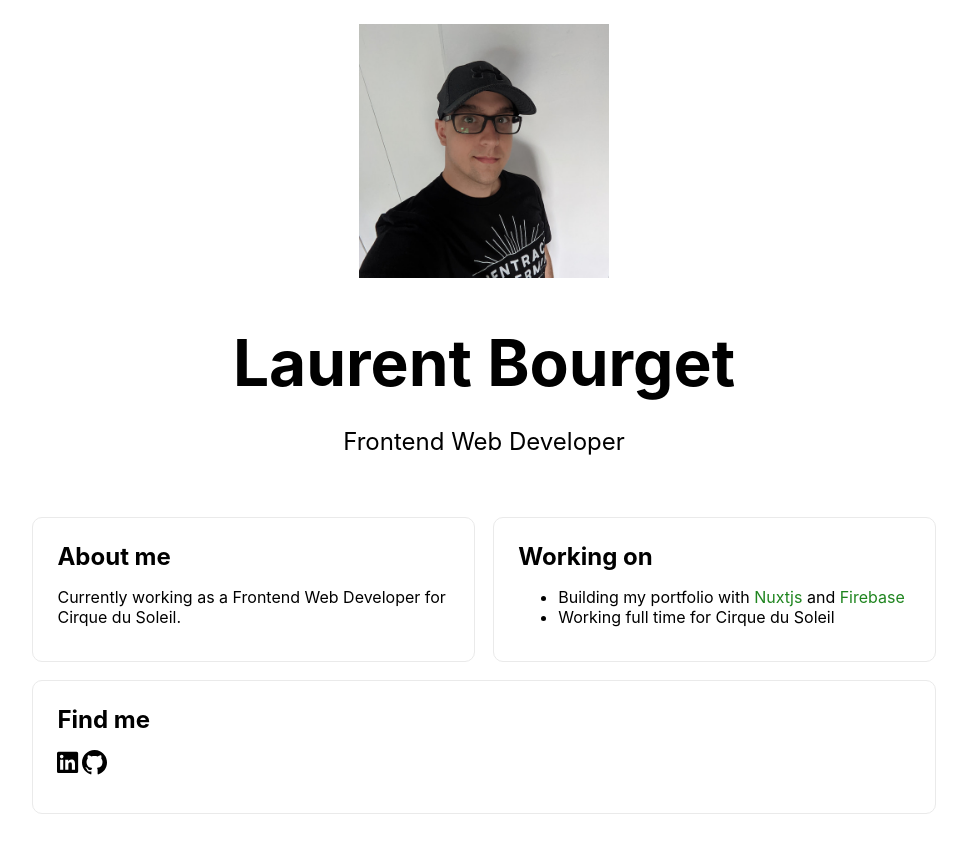
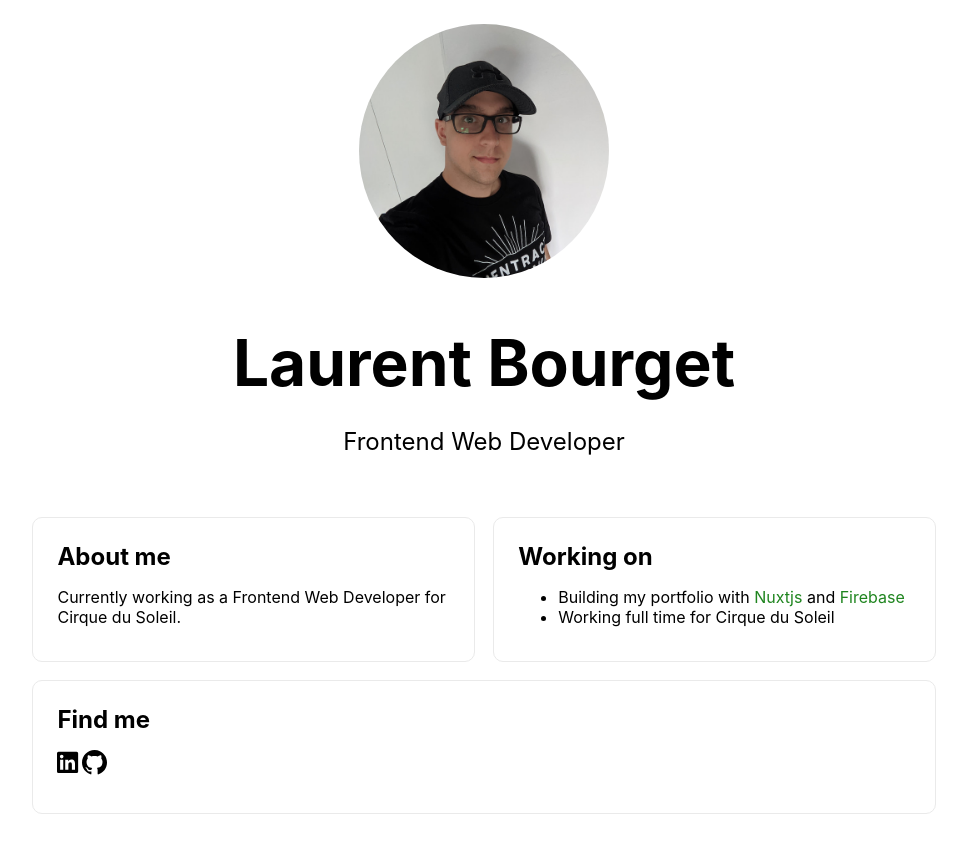
Before and after one commit to HeavenSwordz/portfolio-nuxtjs, a Nuxt app: page / in a window 1280 px wide. Shown: the whole page, without its empty margins (156-1123 px from the left). Built offline with nearby package versions, Linux system fonts and the light colour scheme.

Commit message:
Added border radius to image

```diff
--- a/pages/index.vue
+++ b/pages/index.vue
@@ -101,6 +101,10 @@ export default {}
 </script>
 
 <style>
+.hero {
+  border-radius: 50%;
+}
+
 .index {
   flex: 1;
   display: flex;
```
Also changed, not shown: nuxt.config.js (+11 -0 lines), components/Footer.vue (line endings or trailing spaces).
